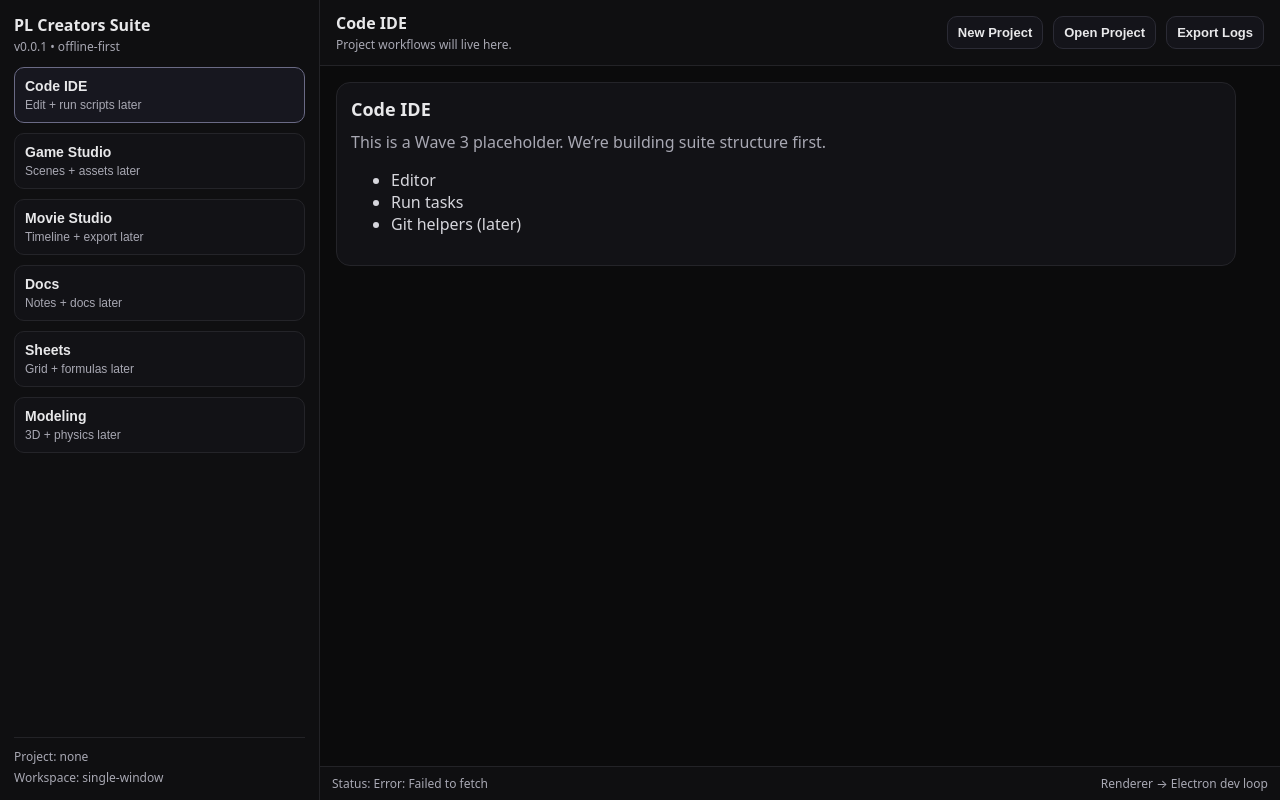
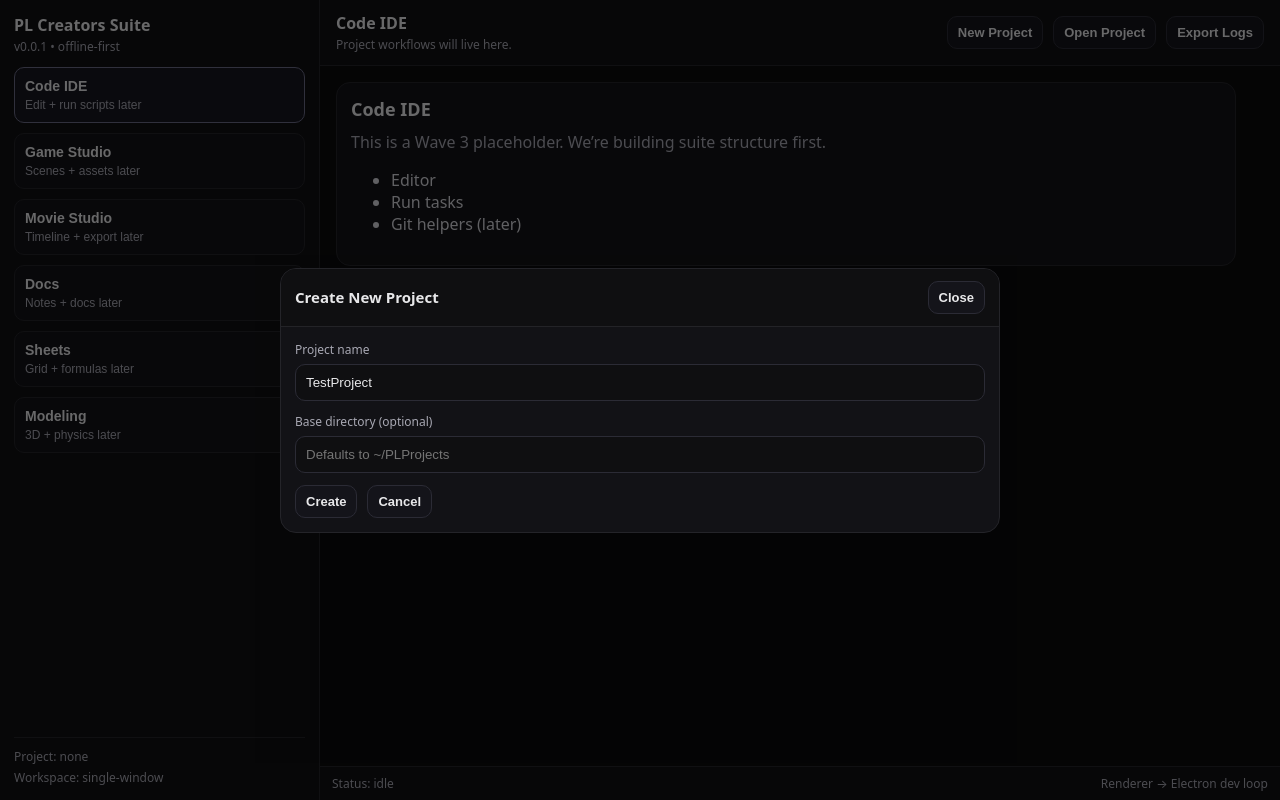
Before and after one commit to barnes127/pl-creators-suite, a React (Vite) app in the folder apps/renderer/: page / in a window 1280 px wide. Both pictures are taken after a click on the button "New Project". Built offline with nearby package versions, Linux system fonts and the light colour scheme.

Commit message:
Wave 4: add New Project modal (no prompt)

```diff
--- a/apps/renderer/src/App.tsx
+++ b/apps/renderer/src/App.tsx
@@ -1,6 +1,8 @@
 import { useMemo, useState } from "react";
 import { rpc } from "./rpc";
 import "./app.css";
+import { Modal } from "./components/Modal";
+
 
 type AppId = "code" | "game" | "movie" | "docs" | "sheets" | "modeler";
 
@@ -27,6 +29,11 @@ export default function App() {
   const activeItem = navItems.find((n) => n.id === active)!;
   const [projectRoot, setProjectRoot] = useState<string>("");
   const [status, setStatus] = useState<string>("idle");
+  const [showNew, setShowNew] = useState(false);
+  const [newName, setNewName] = useState("TestProject");
+  const [newBaseDir, setNewBaseDir] = useState("");
+  const [uiError, setUiError] = useState("");
+
 
 
   return (
@@ -71,21 +78,14 @@ export default function App() {
   <button
   className="btn"
   type="button"
-    onClick={async () => {
-      try {
-        setStatus("Creating project...");
-        const result = await rpc<{ projectRoot: string; manifestPath: string; manifest: any }>("project.create", {
-          name: "TestProject",
-        });
-        setProjectRoot(result.projectRoot);
-        setStatus(`Created: ${result.projectRoot}`);
-      } catch (e: any) {
-        setStatus(`Error: ${e.message}`);
-      }
+  onClick={() => {
+    setUiError("");
+    setShowNew(true);
   }}
 >
   New Project
 </button>
+
 
   <button
     className="btn"
@@ -136,6 +136,64 @@ export default function App() {
           <div className="statusRight">Renderer → Electron dev loop</div>
         </footer>
       </main>
+{showNew && (
+  <Modal
+    title="Create New Project"
+    onClose={() => setShowNew(false)}
+  >
+    <div className="fieldRow">
+      <div className="label">Project name</div>
+      <input
+        className="input"
+        value={newName}
+        onChange={(e) => setNewName(e.target.value)}
+        placeholder="My Project"
+      />
+    </div>
+
+    <div className="fieldRow">
+      <div className="label">Base directory (optional)</div>
+      <input
+        className="input"
+        value={newBaseDir}
+        onChange={(e) => setNewBaseDir(e.target.value)}
+        placeholder="Defaults to ~/PLProjects"
+      />
+    </div>
+
+    <div className="row">
+      <button
+        className="btn"
+        type="button"
+        onClick={async () => {
+          try {
+            setUiError("");
+            setStatus("Creating project...");
+            const result = await rpc<{ projectRoot: string }>("project.create", {
+              name: newName,
+              baseDir: newBaseDir || undefined,
+            });
+            setProjectRoot(result.projectRoot);
+            setStatus(`Created: ${result.projectRoot}`);
+            setShowNew(false);
+          } catch (e: any) {
+            setUiError(e.message || String(e));
+            setStatus("idle");
+          }
+        }}
+      >
+        Create
+      </button>
+
+      <button className="btn" type="button" onClick={() => setShowNew(false)}>
+        Cancel
+      </button>
+    </div>
+
+    {uiError && <div className="errorBox">{uiError}</div>}
+  </Modal>
+)}
+
     </div>
   );
 }
--- a/apps/renderer/src/app.css
+++ b/apps/renderer/src/app.css
@@ -172,3 +172,79 @@ html, body, #root {
   font-size: 12px;
   color: #a8a8b3;
 }
+/* Modal */
+.modalOverlay {
+  position: fixed;
+  inset: 0;
+  background: rgba(0,0,0,0.55);
+  display: grid;
+  place-items: center;
+  padding: 18px;
+}
+
+.modalPanel {
+  width: min(720px, 100%);
+  border: 1px solid #242429;
+  background: #121216;
+  border-radius: 16px;
+  overflow: hidden;
+}
+
+.modalHeader {
+  display: flex;
+  align-items: center;
+  justify-content: space-between;
+  gap: 12px;
+  padding: 12px 14px;
+  border-bottom: 1px solid #232327;
+  background: #0f0f11;
+}
+
+.modalTitle {
+  font-size: 15px;
+  font-weight: 800;
+}
+
+.modalBody {
+  padding: 14px;
+}
+
+.fieldRow {
+  display: grid;
+  gap: 6px;
+  margin-bottom: 12px;
+}
+
+.label {
+  font-size: 12px;
+  color: #a8a8b3;
+}
+
+.input {
+  border: 1px solid #2b2b35;
+  background: #0f0f11;
+  color: inherit;
+  padding: 10px 10px;
+  border-radius: 10px;
+  outline: none;
+}
+
+.input:focus {
+  border-color: #6a6a85;
+}
+
+.row {
+  display: flex;
+  gap: 10px;
+  align-items: center;
+  flex-wrap: wrap;
+}
+
+.errorBox {
+  border: 1px solid #5a2b2b;
+  background: #1a1010;
+  color: #ffb0b0;
+  padding: 10px;
+  border-radius: 12px;
+  margin-top: 10px;
+}
--- /dev/null
+++ b/apps/renderer/src/components/Modal.tsx
@@ -0,0 +1,32 @@
+import { ReactNode } from "react";
+
+export function Modal({
+  title,
+  children,
+  onClose,
+}: {
+  title: string;
+  children: ReactNode;
+  onClose: () => void;
+}) {
+  return (
+    <div
+      className="modalOverlay"
+      role="dialog"
+      aria-modal="true"
+      onMouseDown={(e) => {
+        if (e.target === e.currentTarget) onClose();
+      }}
+    >
+      <div className="modalPanel">
+        <div className="modalHeader">
+          <div className="modalTitle">{title}</div>
+          <button className="btn" type="button" onClick={onClose}>
+            Close
+          </button>
+        </div>
+        <div className="modalBody">{children}</div>
+      </div>
+    </div>
+  );
+}
```
Lines whose indentation alone changed are shown as unchanged.
